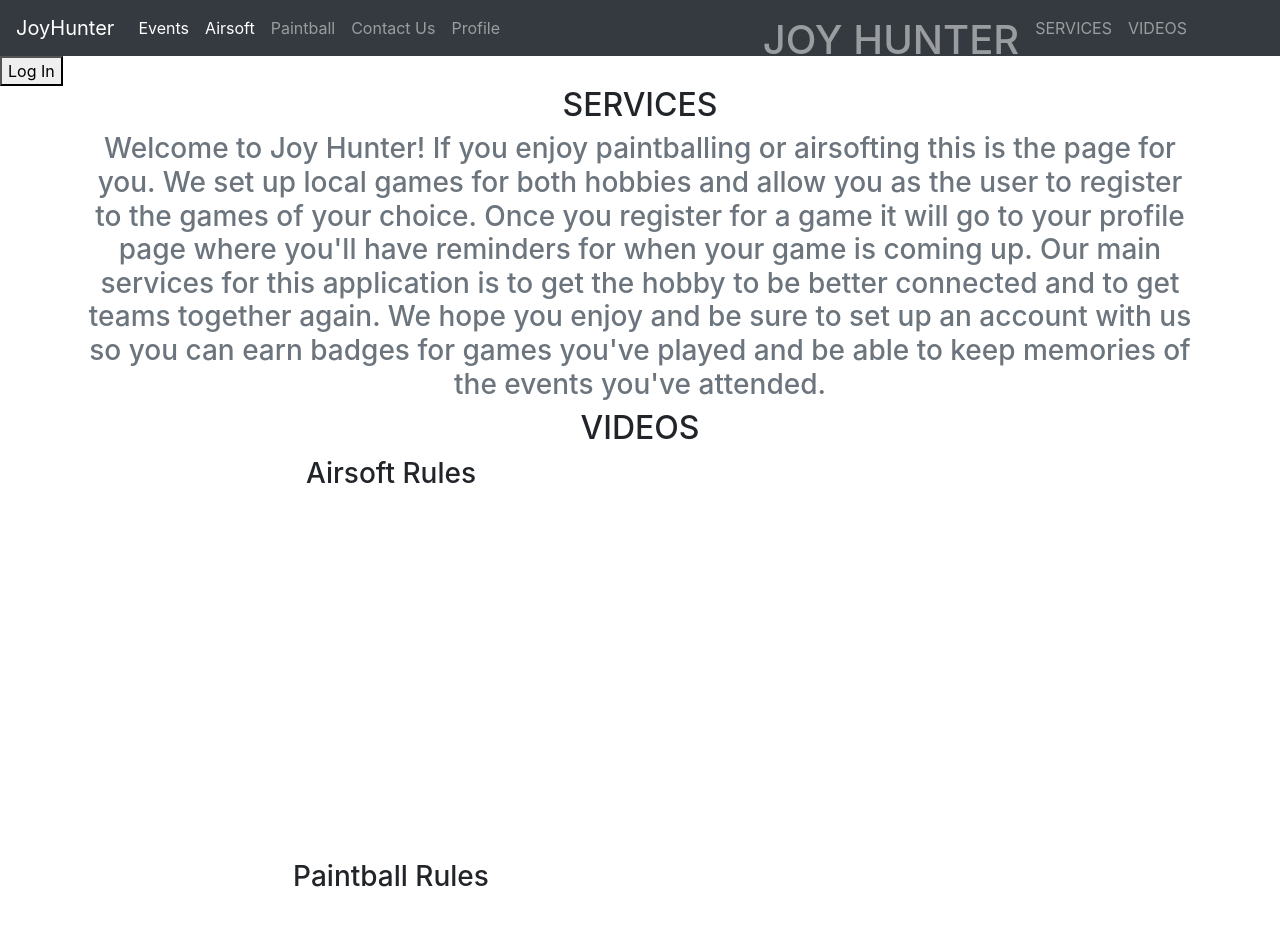
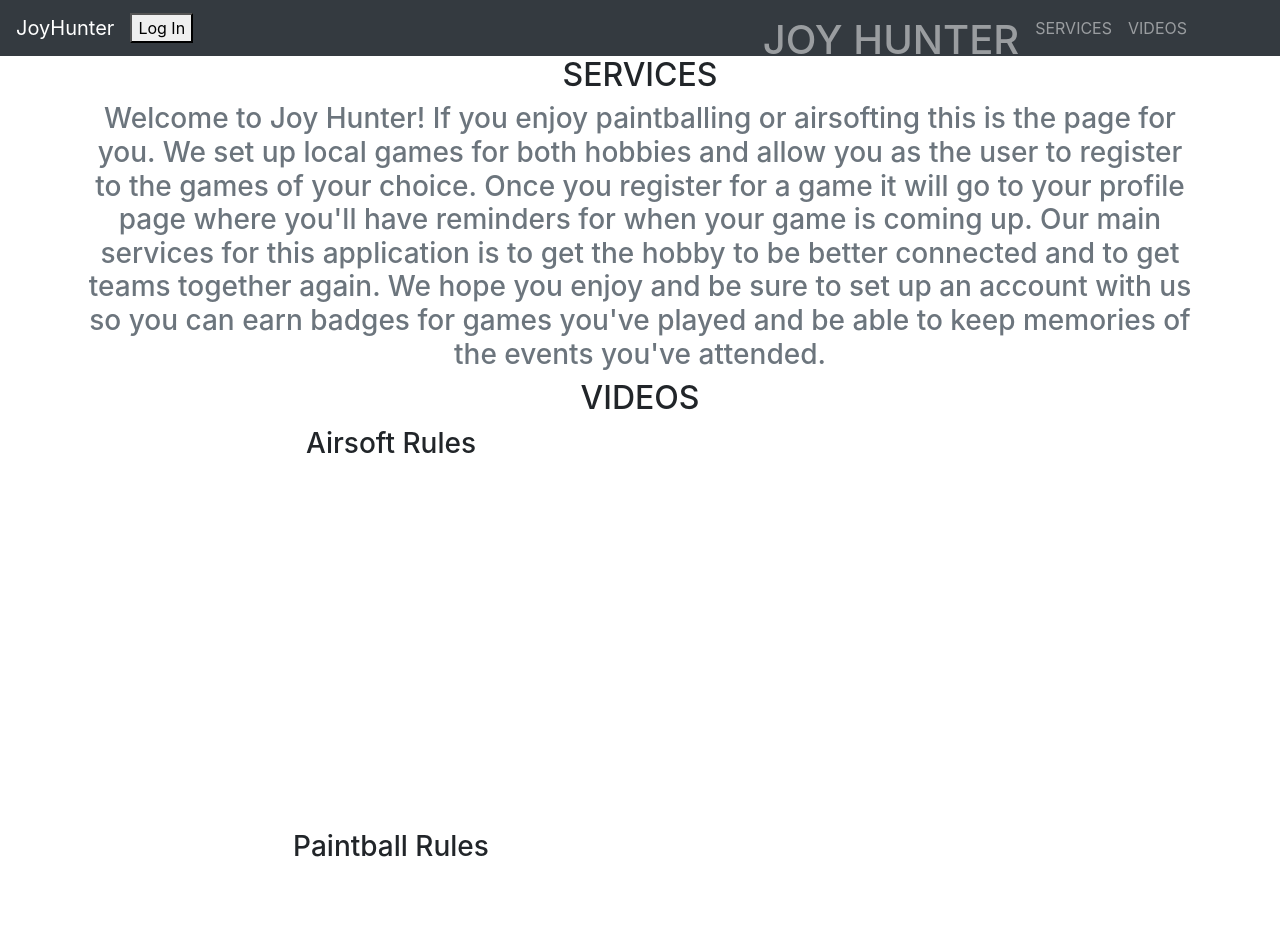
Before and after one commit to clintrizzo/joyhunter, a React (Create React App) app: page / in a window 1280 px wide. Shown: the top 926 px of the page. Built offline with nearby package versions, Linux system fonts and the light colour scheme.

Commit message:
navbar changes

```diff
--- a/src/App.js
+++ b/src/App.js
@@ -30,8 +30,7 @@
     <Router>
    <div>
      <Navbar />
-     < LoginButton />
-    < LogoutButton />
+
        {/* <Wrapper> */}
         {/*
         <Route exact path="/Create" component={Create} />
--- a/src/components/Navbar/index.js
+++ b/src/components/Navbar/index.js
@@ -1,11 +1,16 @@
 import React from "react";
 import { Link } from "react-router-dom";
 import "./style.css";
+import LoginButton from "../Signup"
+import LogoutButton from "../LogoutButton"
+import { useAuth0 } from '@auth0/auth0-react';
 
 
 
-function Navbar() {
-  return (
+
+function Navbar(props) {
+  const {isAuthenticated } = useAuth0();
+  const loginNavbar =  (
     <nav className="navbar navbar-expand-lg navbar-dark bg-dark">
       <Link className="navbar-brand" to="/">
         JoyHunter
@@ -48,6 +53,7 @@
 
             </Link>
             </li>
+
             <li className="nav-item">
             <Link
               to="/Profile"
@@ -57,10 +63,35 @@
 
             </Link>
           </li>
+          <li className ="nav-item">
+          < LogoutButton />
+
+          </li>
         </ul>
       </div>
     </nav>
   );
+  const logoutNavbar =  (
+    <nav className="navbar navbar-expand-lg navbar-dark bg-dark">
+      <Link className="navbar-brand" to="/">
+        JoyHunter
+        </Link>
+        <div>
+        <ul className="navbar-nav">
+        <li className ="nav-item">
+          < LoginButton />
+
+          </li>
+          </ul>
+      </div>
+        </nav>)
+ if (isAuthenticated){
+   return loginNavbar
+
+ } else return logoutNavbar
+
 }
 
+
+
 export default Navbar;
```
